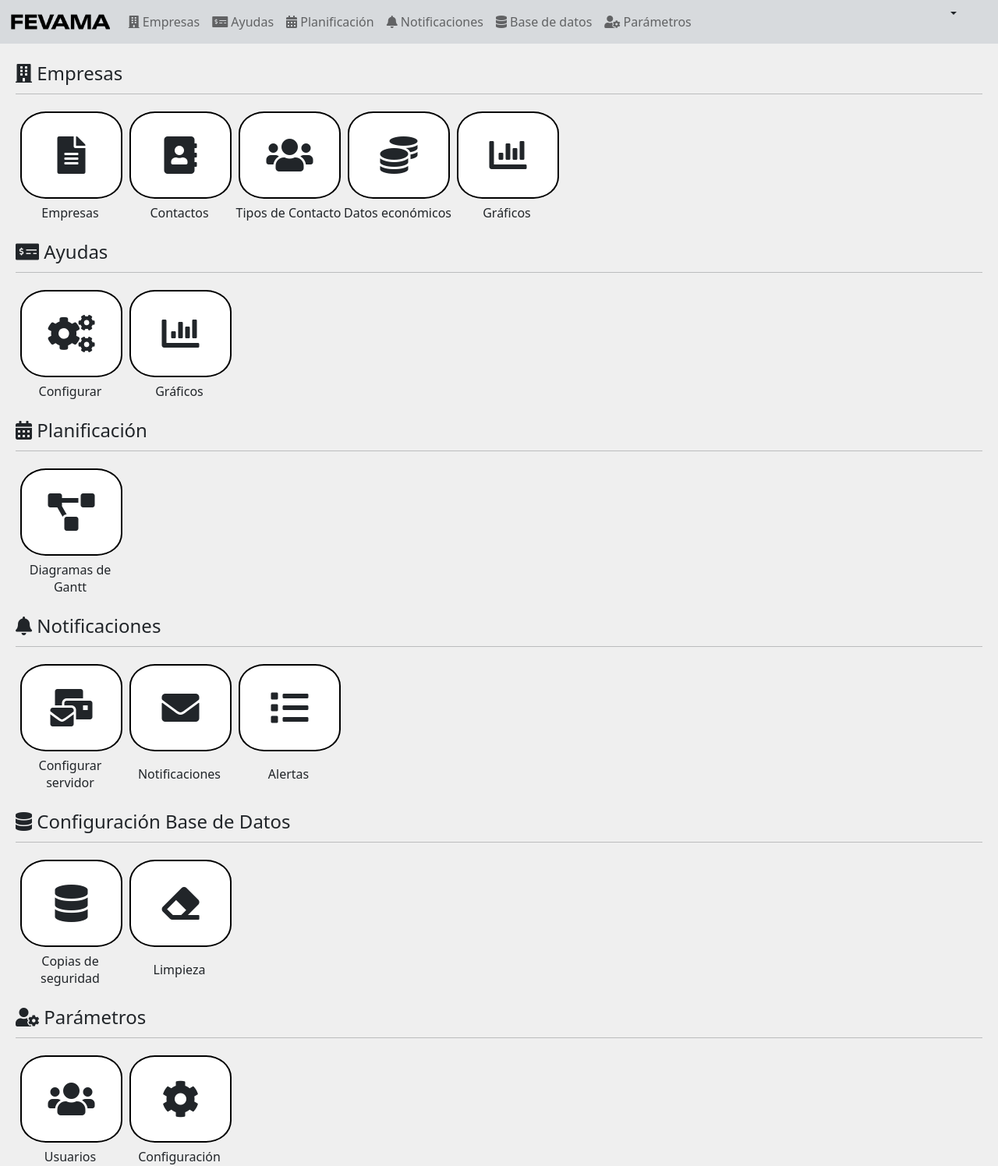
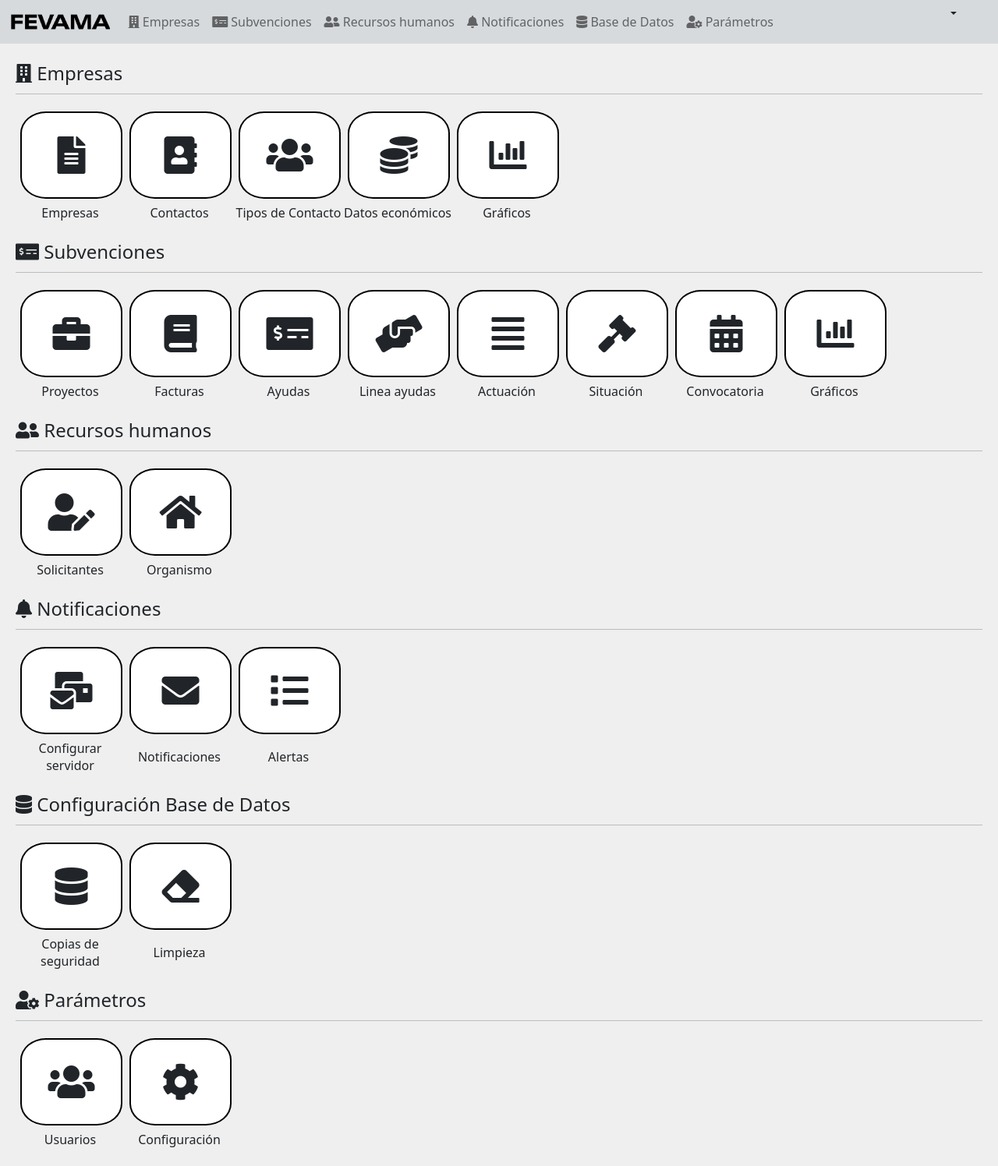
Before and after one commit to eduardegomez/EnterpriseDataManagement, a Django app: page /fevama/home/ in a window 1280 px wide. Shown: the whole page at 78% size. After the commit the page ends 1472 px from the top, so only its background shows below. Run offline with Django 4.2, Linux system fonts and the light colour scheme; some libraries are stand-ins or nearby versions.

Commit message:
new options in menu

```diff
--- a/app/fevama/templates/fevama/index.html
+++ b/app/fevama/templates/fevama/index.html
@@ -71,7 +71,7 @@
         </table>
 
         <legend style="margin-top: 20px;">
-            <i class="fas fa-money-check-alt"></i> {% trans 'Ayudas' %}
+            <i class="fas fa-money-check-alt"></i> {% trans 'Subvenciones' %}
         </legend>
         <hr/>
         <table class="table-responsive">
@@ -79,8 +79,38 @@
             </tr>
             <tr>
                 <td height="75" width="140">
-                    <a class="btn btn-block btn-default index-button" href="" title="{% trans 'Configurar' %}">
-                        {% fa5_icon 'cogs' 'fas fa-3x' %}
+                    <a class="btn btn-block btn-default index-button" href="" title="{% trans 'Proyectos' %}">
+                        {% fa5_icon 'briefcase' 'fas fa-3x' %}
+                    </a>
+                </td>
+                <td height="75" width="140">
+                    <a class="btn btn-block btn-default index-button" href="" title="{% trans 'Facturas' %}">
+                        {% fa5_icon 'book' 'fas fa-3x' %}
+                    </a>
+                </td>
+                <td height="75" width="140">
+                    <a class="btn btn-block btn-default index-button" href="" title="{% trans 'Ayudas' %}">
+                        {% fa5_icon 'money-check-alt' 'fas fa-3x' %}
+                    </a>
+                </td>
+                <td height="75" width="140">
+                    <a class="btn btn-block btn-default index-button" href="" title="{% trans 'Linea ayudas' %}">
+                        {% fa5_icon 'hands-helping' 'fas fa-3x' %}
+                    </a>
+                </td>
+                <td height="75" width="140">
+                    <a class="btn btn-block btn-default index-button" href="" title="{% trans 'Actuación' %}">
+                        {% fa5_icon 'align-justify' 'fas fa-3x' %}
+                    </a>
+                </td>
+                <td height="75" width="140">
+                    <a class="btn btn-block btn-default index-button" href="" title="{% trans 'Situación' %}">
+                        {% fa5_icon 'gavel' 'fas fa-3x' %}
+                    </a>
+                </td>
+                <td height="75" width="140">
+                    <a class="btn btn-block btn-default index-button" href="" title="{% trans 'Convocatoria' %}">
+                        {% fa5_icon 'calendar-alt' 'fas fa-3x' %}
                     </a>
                 </td>
                 <td height="75" width="140">
@@ -89,13 +119,19 @@
                     </a>
                 </td>
             </tr>
-                <td align="center">{% trans "Configurar" %}</td>
+                <td align="center">{% trans "Proyectos" %}</td>
+                <td align="center">{% trans "Facturas" %}</td>
+                <td align="center">{% trans "Ayudas" %}</td>
+                <td align="center">{% trans "Linea ayudas" %}</td>
+                <td align="center">{% trans "Actuación" %}</td>
+                <td align="center">{% trans "Situación" %}</td>
+                <td align="center">{% trans "Convocatoria" %}</td>
                 <td align="center">{% trans "Gráficos" %}</td>
             <tr>
         </table>
 
         <legend style="margin-top: 20px;">
-            <i class="fas fa-calendar-alt"></i> {% trans 'Planificación' %}
+            <i class="fas fa-user-friends"></i> {% trans 'Recursos humanos' %}
         </legend>
         <hr/>
         <table class="table-responsive">
@@ -103,12 +139,18 @@
             </tr>
             <tr>
                 <td height="75" width="140">
-                    <a class="btn btn-block btn-default index-button" href="" title="{% trans 'Diagramas de Gantt' %}">
-                        {% fa5_icon 'project-diagram' 'fas fa-3x' %}
+                    <a class="btn btn-block btn-default index-button" href="" title="{% trans 'Solicitantes' %}">
+                        {% fa5_icon 'user-edit' 'fas fa-3x' %}
+                    </a>
+                </td>
+                <td height="75" width="140">
+                    <a class="btn btn-block btn-default index-button" href="" title="{% trans 'Organismo' %}">
+                        {% fa5_icon 'home' 'fas fa-3x' %}
                     </a>
                 </td>
             </tr>
-                <td align="center">{% trans "Diagramas de Gantt" %}</td>
+                <td align="center">{% trans "Solicitantes" %}</td>
+                <td align="center">{% trans "Organismo" %}</td>
             <tr>
         </table>
 
--- a/app/templates/admin/base_site.html
+++ b/app/templates/admin/base_site.html
@@ -43,12 +43,12 @@
             </button>
             <div class="collapse navbar-collapse" id="navbarCollapse">
                 <div class="navbar-nav">
-                    <a href="{% url 'fevama:projects_index' %}" class="nav-item nav-link"> <i class="fas fa-building"></i> Empresas</a>
-                    <a href="{% url 'fevama:ayudas_index' %}" class="nav-item nav-link"> <i class="fas fa-money-check-alt"></i> Ayudas</a>
-                    <a href="{% url 'fevama:planificacion_index' %}" class="nav-item nav-link"> <i class="fas fa-calendar-alt"></i> Planificación</a>
-                    <a href="{% url 'fevama:notificaciones_index' %}" class="nav-item nav-link"><i class="fas fa-bell"></i> Notificaciones</a>
-                    <a href="{% url 'fevama:bd_index' %}" class="nav-item nav-link"><i class="fas fa-database"></i> Base de datos</a>
-                    <a href="{% url 'fevama:parametros_index' %}" class="nav-item nav-link"><i class="fas fa-user-cog"></i> Parámetros</a>
+                    <a href="{% url 'fevama:projects_index' %}" class="nav-item nav-link"> <i class="fas fa-building"></i> {% trans 'Empresas'%}</a>
+                    <a href="{% url 'fevama:ayudas_index' %}" class="nav-item nav-link"> <i class="fas fa-money-check-alt"></i> {% trans 'Subvenciones'%}</a>
+                    <a href="{% url 'fevama:planificacion_index' %}" class="nav-item nav-link"> <i class="fas fa-user-friends"></i> {% trans 'Recursos humanos'%}</a>
+                    <a href="{% url 'fevama:notificaciones_index' %}" class="nav-item nav-link"><i class="fas fa-bell"></i> {% trans 'Notificaciones'%}</a>
+                    <a href="{% url 'fevama:bd_index' %}" class="nav-item nav-link"><i class="fas fa-database"></i> {% trans 'Base de Datos'%}</a>
+                    <a href="{% url 'fevama:parametros_index' %}" class="nav-item nav-link"><i class="fas fa-user-cog"></i> {% trans 'Parámetros'%}</a>
                     <div class="dropdown" style="position:absolute;right: 40px;">
                         <button class="btn btn-default dropdown-toggle" type="button" id="dropdownMenuButton"data-bs-toggle="dropdown" aria-haspopup="true" aria-expanded="false">
                             {% if user.is_active and user.is_staff %}
```
